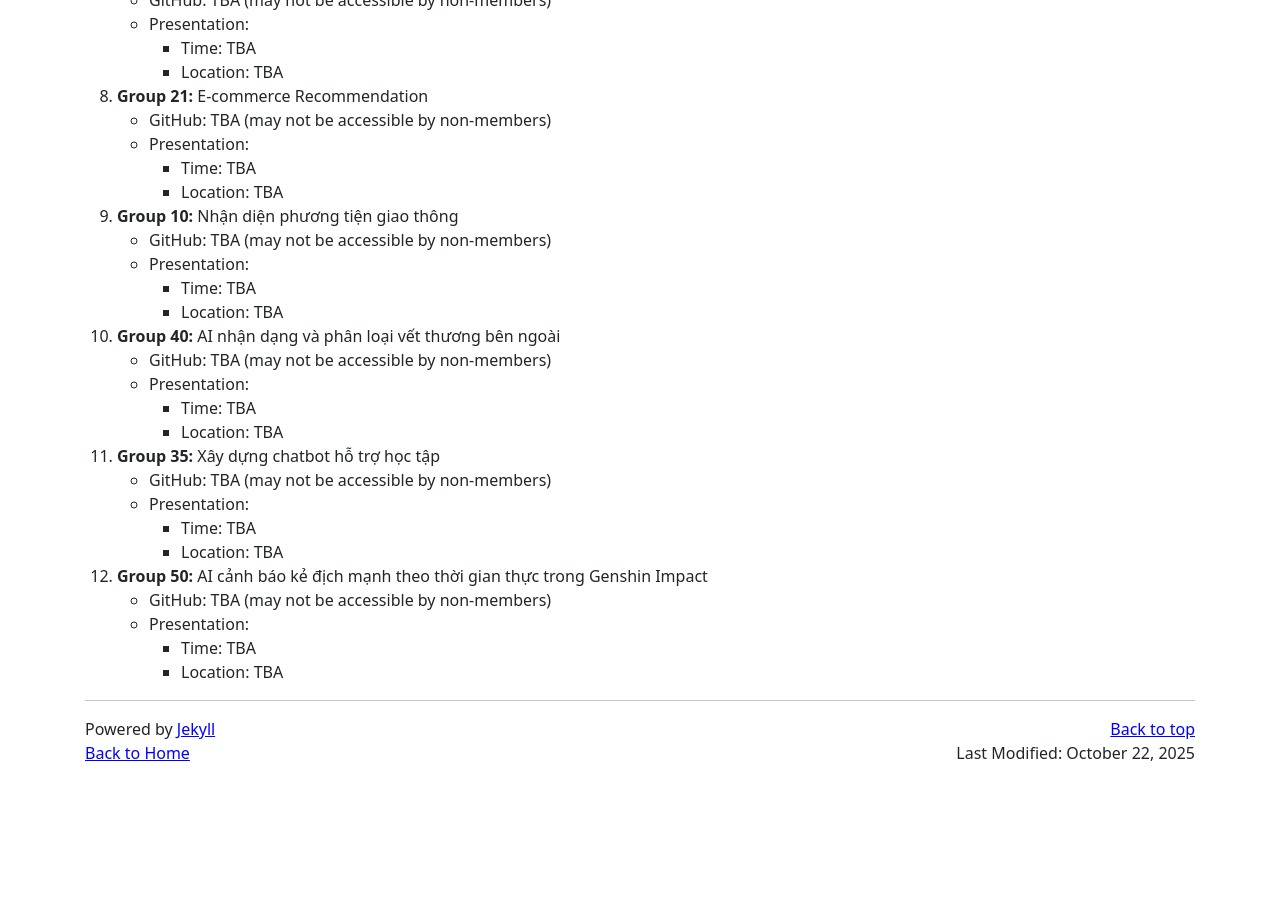
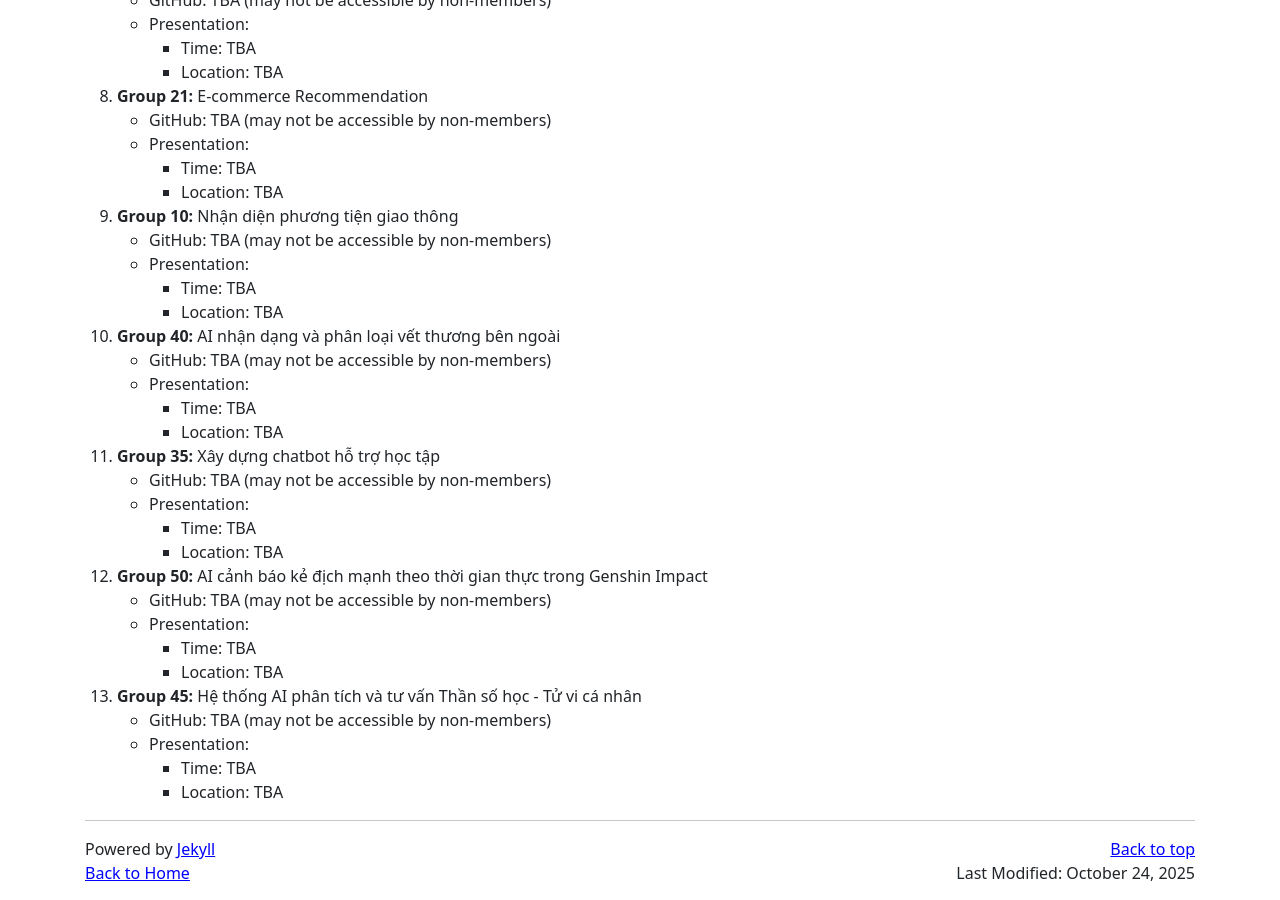
Before and after one commit to hoanganhduc/hoanganhduc.github.io, a Jekyll site: the page built from teaching/VNU-HUS/2025/winter/MAT1206E/mini-projects.md, in a window 1280 px wide and 900 px high, scrolled down 1186 px. Built offline with Jekyll 4.4.1, drawn with Linux system fonts in a browser that asks for light colours; nearby versions of some CDN libraries; a style sheet for code colours, icons or effects is not loaded; before the commit the page ends 1966 px from its top, so only the background shows below that; some of the changed text lies outside the part shown.

Commit message:
Updated @ 2025-10-24  11:54:36 ICT

```diff
--- a/teaching/VNU-HUS/2025/winter/MAT1206E/mini-projects.md
+++ b/teaching/VNU-HUS/2025/winter/MAT1206E/mini-projects.md
@@ -1,7 +1,7 @@
 ---
 layout: default
 title: "VNU-HUS MAT1206E - Mini Projects"
-last_modified_at: 2025-10-22
+last_modified_at: 2025-10-24
 lang: "en"
 katex: true
 ---
@@ -81,3 +81,8 @@ The chronological list of proposed topics by students. (In total: 11 groups)
     * Presentation:
       * Time: TBA
       * Location: TBA
+13. **Group 45:** Hệ thống AI phân tích và tư vấn Thần số học - Tử vi cá nhân
+    * GitHub: TBA (may not be accessible by non-members)
+    * Presentation:
+      * Time: TBA
+      * Location: TBA
```
Also changed, not shown: other parts of teaching/VNU-HUS/2025/winter/MAT1206E/mini-projects.md (+1 -1 lines), 1 other file.
